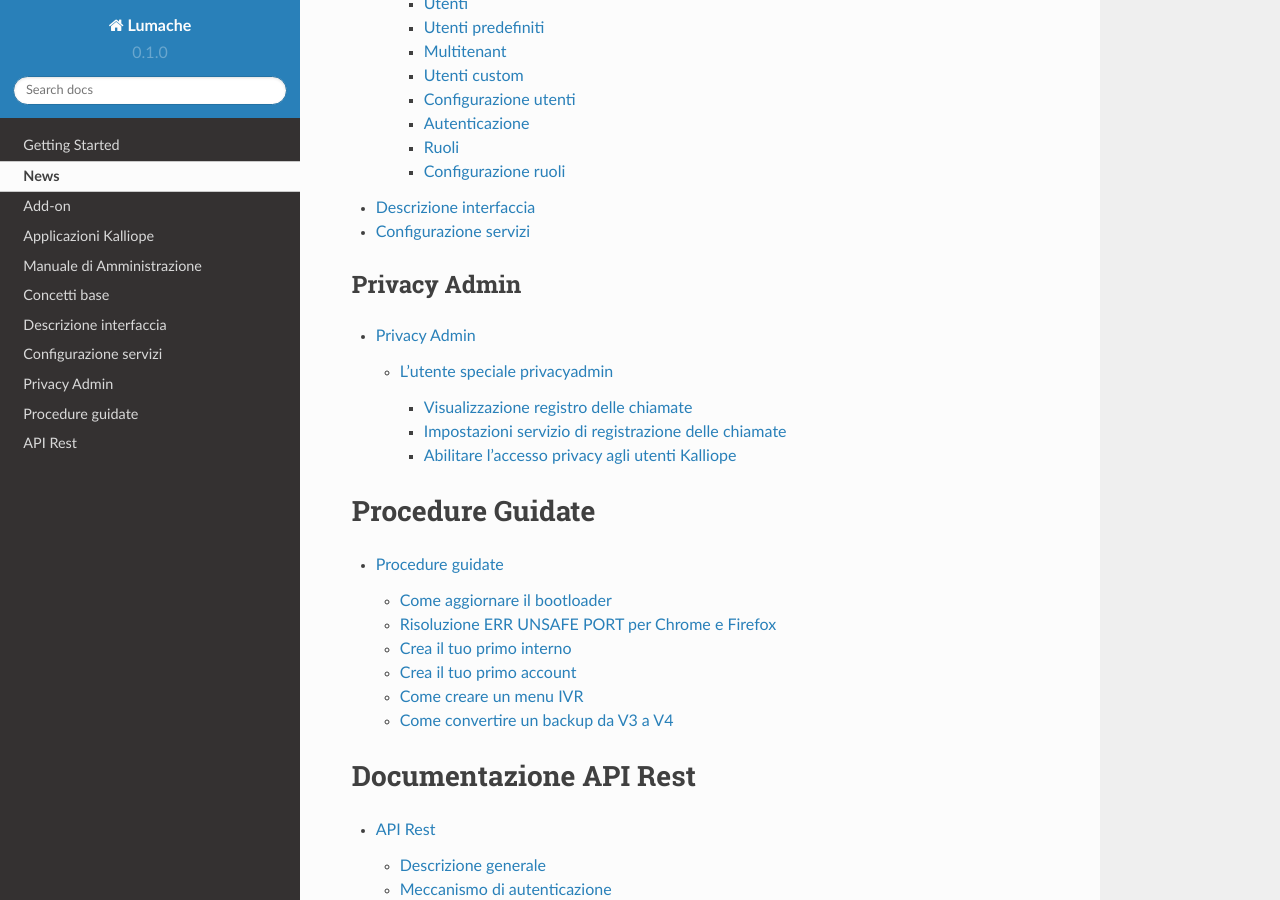
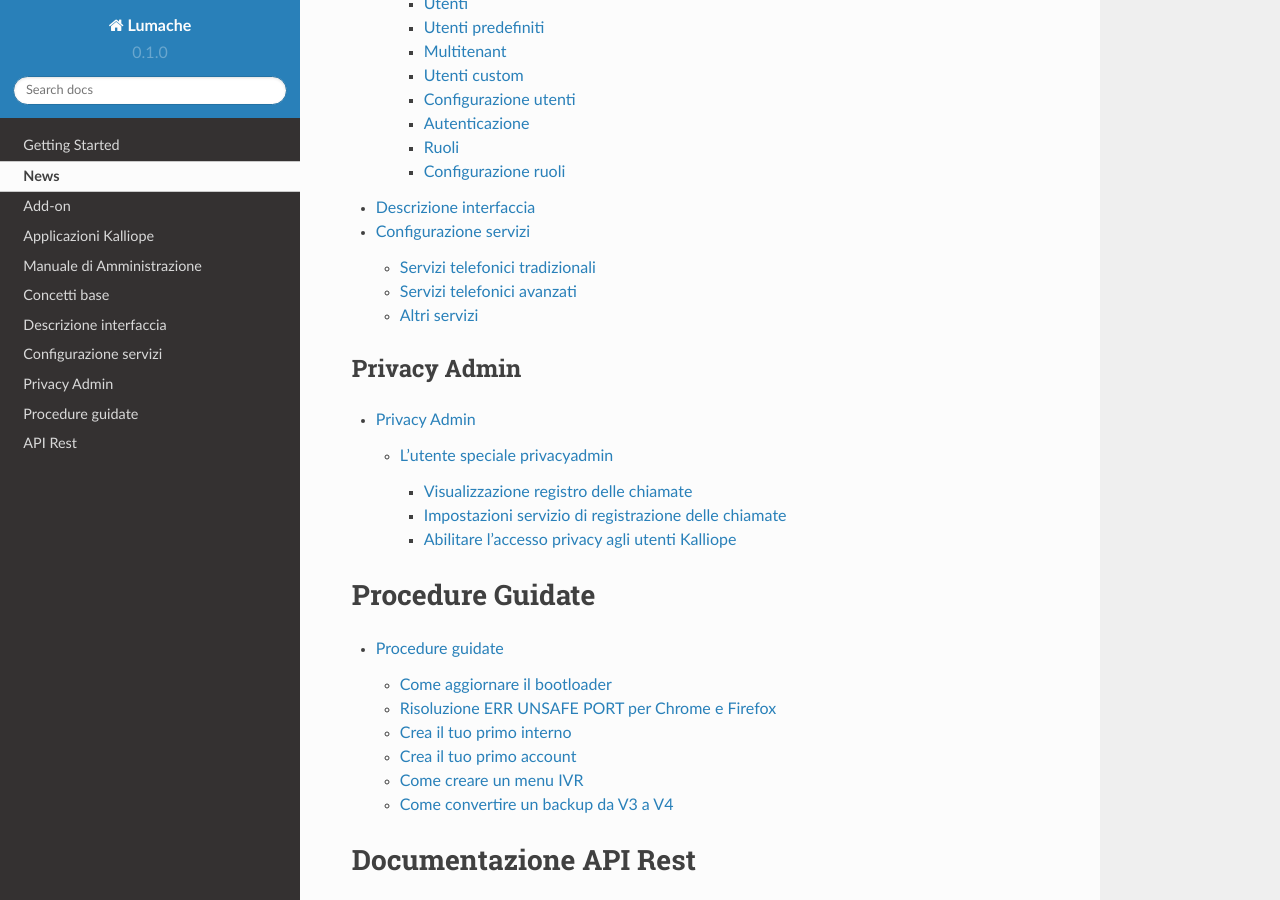
Before and after one commit to mirianatroccoli/KalliopeDoc-it, a Sphinx documentation site: the page built from docs/source/index.rst, in a window 1280 px wide and 900 px high, scrolled down 3213 px. Built offline with Sphinx 7.4.7 and the Read the Docs theme 2.0.0, drawn with Linux system fonts in a browser that asks for light colours; pages that are not in the unit, such as notebooks, are missing from menus.

Commit message:
Update Manuale di Amministrazione.rst

```diff
--- a/docs/source/Manuale di Amministrazione.rst
+++ b/docs/source/Manuale di Amministrazione.rst
@@ -772,4 +772,6 @@ Configurazione servizi
 
 .. toctree::
 
-   Manuale di Amministrazione/Configurazione Servizi
+   Manuale di Amministrazione/Configurazione Servizi/Servizi telefonici tradizionali
+   Manuale di Amministrazione/Configurazione Servizi/Servizi telefonici avanzati
+   Manuale di Amministrazione/Configurazione Servizi/Altri servizi
```
